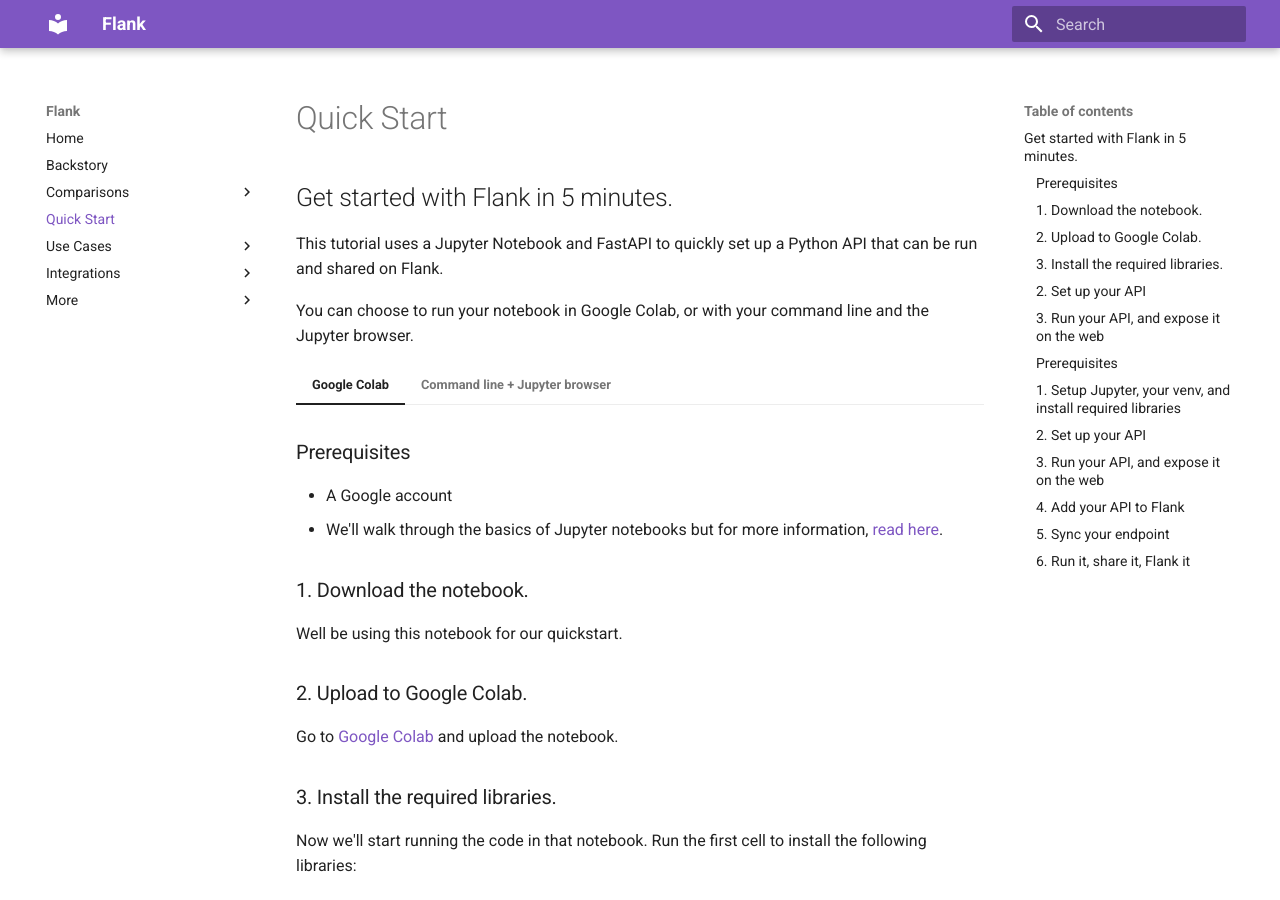
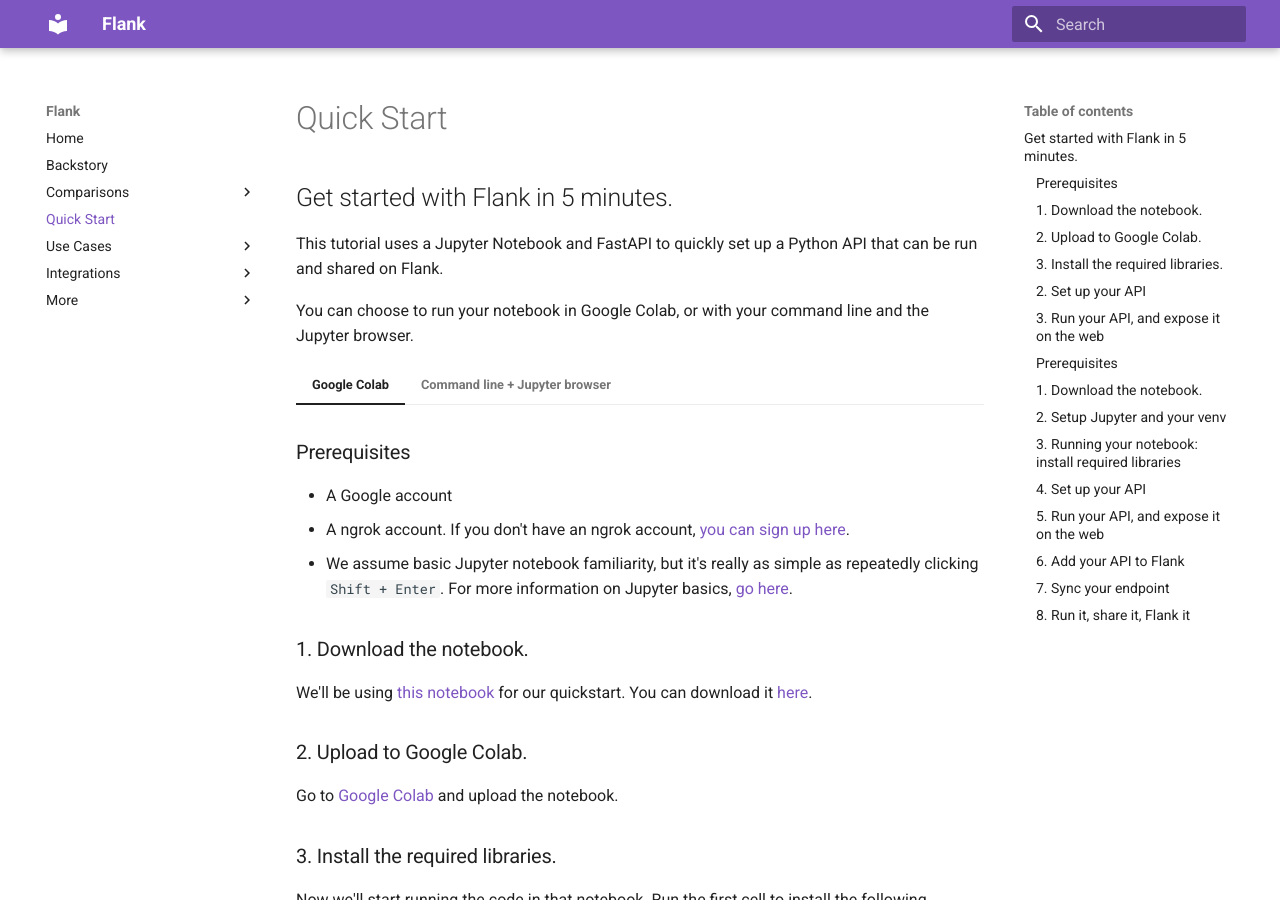
Before and after one commit to btf-org/flank-docs, an MkDocs documentation site: the page built from docs/quickstarts/jupyter-fastapi.md, in a window 1280 px wide and 900 px high. Built offline with MkDocs 1.6.1 and Material for MkDocs 9.7.7, drawn with Linux system fonts in a browser that asks for light colours.

Commit message:
add ngrok requirement

```diff
--- a/docs/quickstarts/jupyter-fastapi.md
+++ b/docs/quickstarts/jupyter-fastapi.md
@@ -9,11 +9,12 @@
 
     ### Prerequisites
     - A Google account
-    - We'll walk through the basics of Jupyter notebooks but for more information, [read here](https://jupyter.org/install).
+    - A ngrok account. If you don't have an ngrok account, [you can sign up here](https://dashboard.ngrok.com/get-started/your-authtoken).
+    - We assume basic Jupyter notebook familiarity, but it's really as simple as repeatedly clicking `Shift + Enter`. For more information on Jupyter basics, [go here](https://docs.jupyter.org/en/latest/running.html).
 
     ### 1. Download the notebook.
 
-    Well be using this notebook for our quickstart.
+    We'll be using [this notebook](https://flank-quickstart-public.s3.us-west-2.amazonaws.com/flank-quickstart.ipynb) for our quickstart. You can download it [here](https://flank-quickstart-public.s3.us-west-2.amazonaws.com/flank-quickstart.ipynb).
 
     ### 2. Upload to Google Colab.
 
@@ -89,9 +90,18 @@
 
     ### Prerequisites
     - Python installed on your computer
-    - We'll walk through the basic Jupyter setup but for more information on setting up notebooks, [read here](https://jupyter.org/install).
+    - A ngrok account. If you don't have an ngrok account, [you can sign up here](https://dashboard.ngrok.com/get-started/your-authtoken).
+    - We'll walk through the basic Jupyter setup but for more information on setting up and running notebooks, [read here](https://jupyter.org/install).
 
-    ### 1. Setup Jupyter, your venv, and install required libraries
+    ### 1. Download the notebook.
+
+    We'll be using [this notebook](https://flank-quickstart-public.s3.us-west-2.amazonaws.com/flank-quickstart.ipynb) for our quickstart. You can download it [here](https://flank-quickstart-public.s3.us-west-2.amazonaws.com/flank-quickstart.ipynb).
+
+    ### 2. Setup Jupyter and your venv
+
+    In your terminal, set up a python virtual env.
+
+    ### 3. Running your notebook: install required libraries
 
     In your Jupyter notebook, install the following libraries:
 
@@ -163,12 +173,12 @@
 
     Remember, your docs endpoint should be something like `https://fafc-216-228-186-15.ngrok-free.app/openapi.json`.
 
-    ### 5. Sync your endpoint
+    ### 7. Sync your endpoint
     Next, sync your endpoint. Syncing just means Flank automatically finds the endpoints in your API. You can pick and choose the ones you'd like to add.
 
     ![Sync resource in Flank](imgs/sync-resource.gif)
 
-    ### 6. Run it, share it, Flank it
+    ### 8. Run it, share it, Flank it
     Now, you've got a dedicated page webpage on which you can run your endpoint (we call these endpoints "commands" in Flank).
 
     Notice that Flank automatically found the parameters of your sales report endpoint. Flank will find parameters specified in API specs.
```
Also changed, not shown: other parts of docs/quickstarts/jupyter-fastapi.md (+3 -3 lines).
